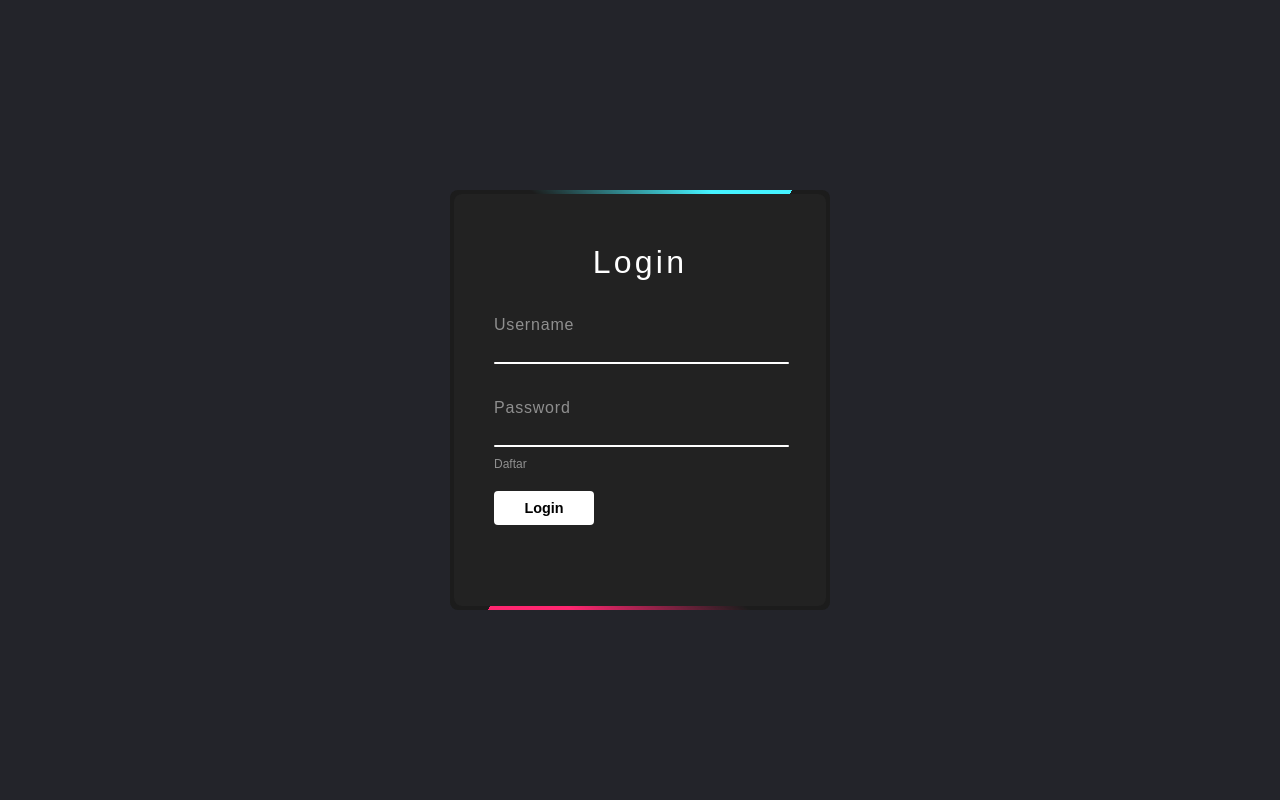
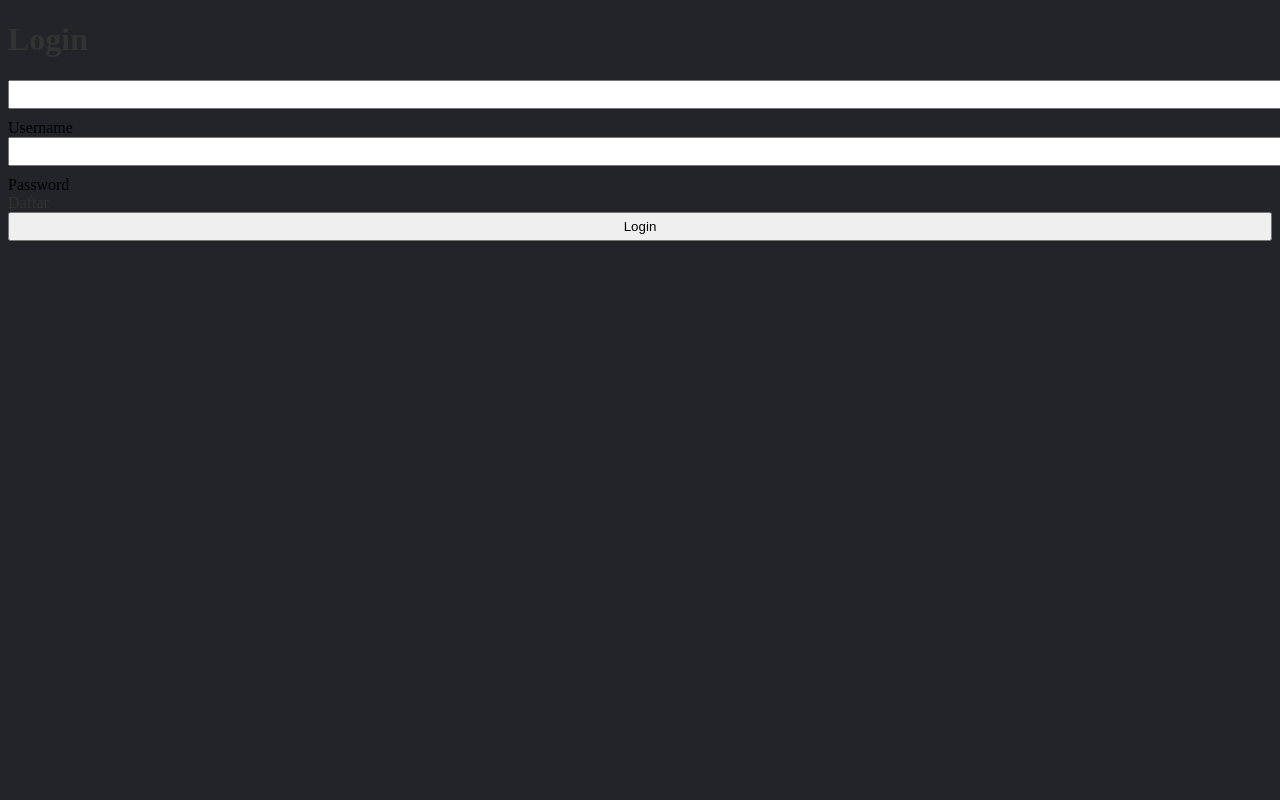
Before and after one commit to MuhammadDzikrianasa/AplikasiWebPresensiSiswa, a PHP site: page /login.html in a window 1280 px wide. Run offline with PHP 8.4, Linux system fonts and the light colour scheme.

Commit message:
Update style.css

```diff
--- a/style.css
+++ b/style.css
@@ -1,171 +1,40 @@
-*
-{
-	margin: 0;
-	padding: 0;
-	box-sizing: border-box;
-	font-family: 'Poppins', sans-serif;
+body {
+    background: #23242a;
 }
-body
-{
-	display: flex;
-	justify-content: center;
-	align-items: center;
-	min-height: 100vh;
-	background: #23242a;
+.container {
+    width: 300px;
+    margin: 0 auto;
+    margin-top: 100px;
+    padding: 20px;
+    text-align: center;
+    background: #427ef5;
 }
-.box
-{
-	position: relative;
-	width: 380px;
-	height: 420px;
-	background: #1c1c1c;
-	border-radius: 8px;
-	overflow: hidden;
+
+h1, h2, h3 {
+    color: #333;
 }
-.box::before
-{
-	content: '';
-	position: absolute;
-	top: -50%;
-	left: -50%;
-	width: 380px;
-	height: 420px;
-	background: linear-gradient(0deg,transparent,transparent,#45f3ff,#45f3ff,#45f3ff);
-	z-index: 1;
-	transform-origin: bottom right;
-	animation: animate 6s linear infinite;
+
+input[type="text"], input[type="password"], input[type="submit"] {
+    width: 100%;
+    margin-bottom: 10px;
+    padding: 5px;
 }
-.box::after
-{
-	content: '';
-	position: absolute;
-	top: -50%;
-	left: -50%;
-	width: 380px;
-	height: 420px;
-	background: linear-gradient(0deg,transparent,transparent,#ff2770,#ff2770,#ff2770);
-	z-index: 1;
-	transform-origin: bottom right;
-	animation: animate 6s linear infinite;
-	animation-delay: -3s;
+
+a {
+    color: #333;
+    text-decoration: none;
 }
-@keyframes animate
-{
-	0%
-	{
-		transform: rotate(0deg);
-	}
-	100%
-	{
-		transform: rotate(360deg);
-	}
+
+a:hover {
+    color: #666;
 }
-.box form
-{
-	position: absolute;
-	inset: 4px;
-	background: #222;
-	padding: 50px 40px;
-	border-radius: 8px;
-	z-index: 2;
-	display: flex;
-	flex-direction: column;
+
+table {
+    width: 100%;
+    border-collapse: collapse;
 }
-.box form h1
-{
-	color: #fff;
-	font-weight: 500;
-	text-align: center;
-	letter-spacing: 0.1em;
+
+th, td {
+    border: 1px solid #333;
+    padding: 5px;
 }
-.box form .inputBox
-{
-	position: relative;
-	width: 295px;
-	margin-top: 35px;
-}
-.box form .inputBox input
-{
-	position: relative;
-	width: 100%;
-	padding: 20px 10px 10px;
-	background: transparent;
-	outline: none;
-	border: none;
-	box-shadow: none;
-	color: #23242a;
-	font-size: 1em;
-	letter-spacing: 0.05em;
-	transition: 0.5s;
-	z-index: 10;
-}
-.box form .inputBox span
-{
-	position: absolute;
-	left: 0;
-	padding: 20px 0 px 10px;
-	pointer-events: none;
-	color: #8f8f8f;
-	font-size: 1em;
-	letter-spacing: 0.05em;
-	transition: 0.5s;
-}
-.box form .inputBox input:valid ~ span,
-.box form .inputBox input:focus ~ span
-{
-	color: #fff;
-	font-size: 0.75em;
-	transform: translateY(-34px);
-}
-.box form .inputBox i
-{
-	position: absolute;
-	left: 0;
-	bottom: 0;
-	width: 100%;
-	height: 2px;
-	background: #fff;
-	border-radius: 4px;
-	overflow: hidden;
-	transition: 0.5s;
-	pointer-events: none;
-}
-.box form .inputBox input:valid ~ i,
-.box form .inputBox input:focus ~ i
-{
-	height: 44px;
-}
-.box form .links
-{
-	display: flex;
-	justify-content: space-between;
-}
-.box form .links a
-{
-	margin: 10px 0px;
-	font-size: 0.75em;
-	color: #8f8f8f;
-	text-decoration: none;
-}
-.box form .links a:hover,
-.box form .links a:nth-child(2)
-{
-	color: #fff;
-}
-.box form input[type="submit"]
-{
-	border: none;
-	outline: none;
-	padding: 9px 25px;
-	background: #fff;
-	cursor: pointer;
-	font-size: 0.9em;
-	border-radius: 4px;
-	font-weight: 600;
-	width: 100px;
-	margin-top: 10px;
-}
-.box form input[type="submit"]:active
-{
-	opacity: 0.8;
-}
```
